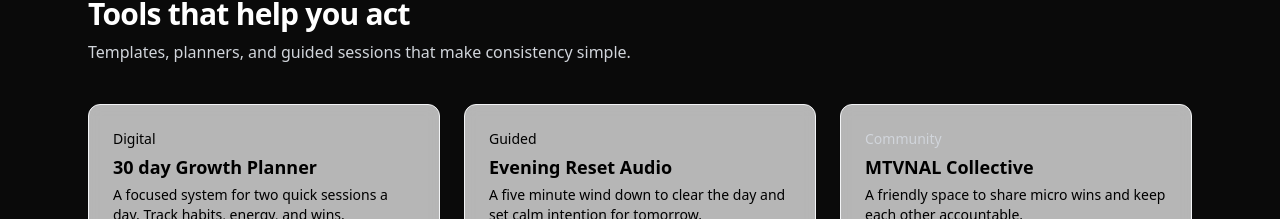
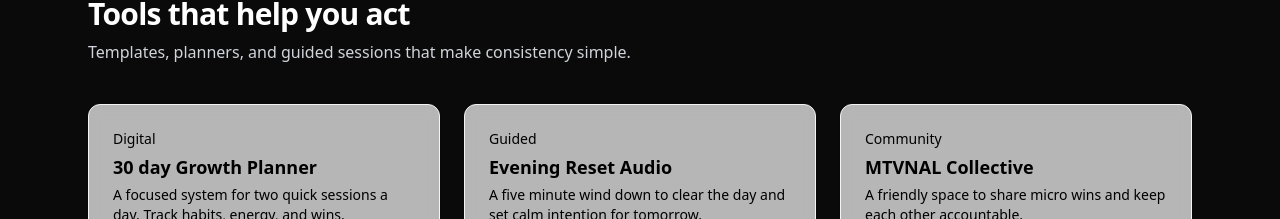
Before and after one commit to mtvnal/mtvnal-site, a Next.js app: page / in a window 1280 px wide. Shown: the part 1055-1274 px from the top of the page. Built offline with nearby package versions, Linux system fonts and the light colour scheme.

Commit message:
Update page.tsx

```diff
--- a/app/page.tsx
+++ b/app/page.tsx
@@ -150,7 +150,7 @@
               <Button className="mt-4 bg-black text-white">Listen</Button>
             </Card>
             <Card className="bg-white shadow-md rounded-xl">
-              <div className="text-sm text-gray-300">Community</div>
+              <div className="text-sm text-black">Community</div>
               <h3 className="mt-1 text-lg font-semibold text-black">MTVNAL Collective</h3>
               <p className="mt-1 text-sm text-black">A friendly space to share micro wins and keep each other accountable.</p>
               <Button className="mt-4 bg-black text-white">Join waitlist</Button>
```
